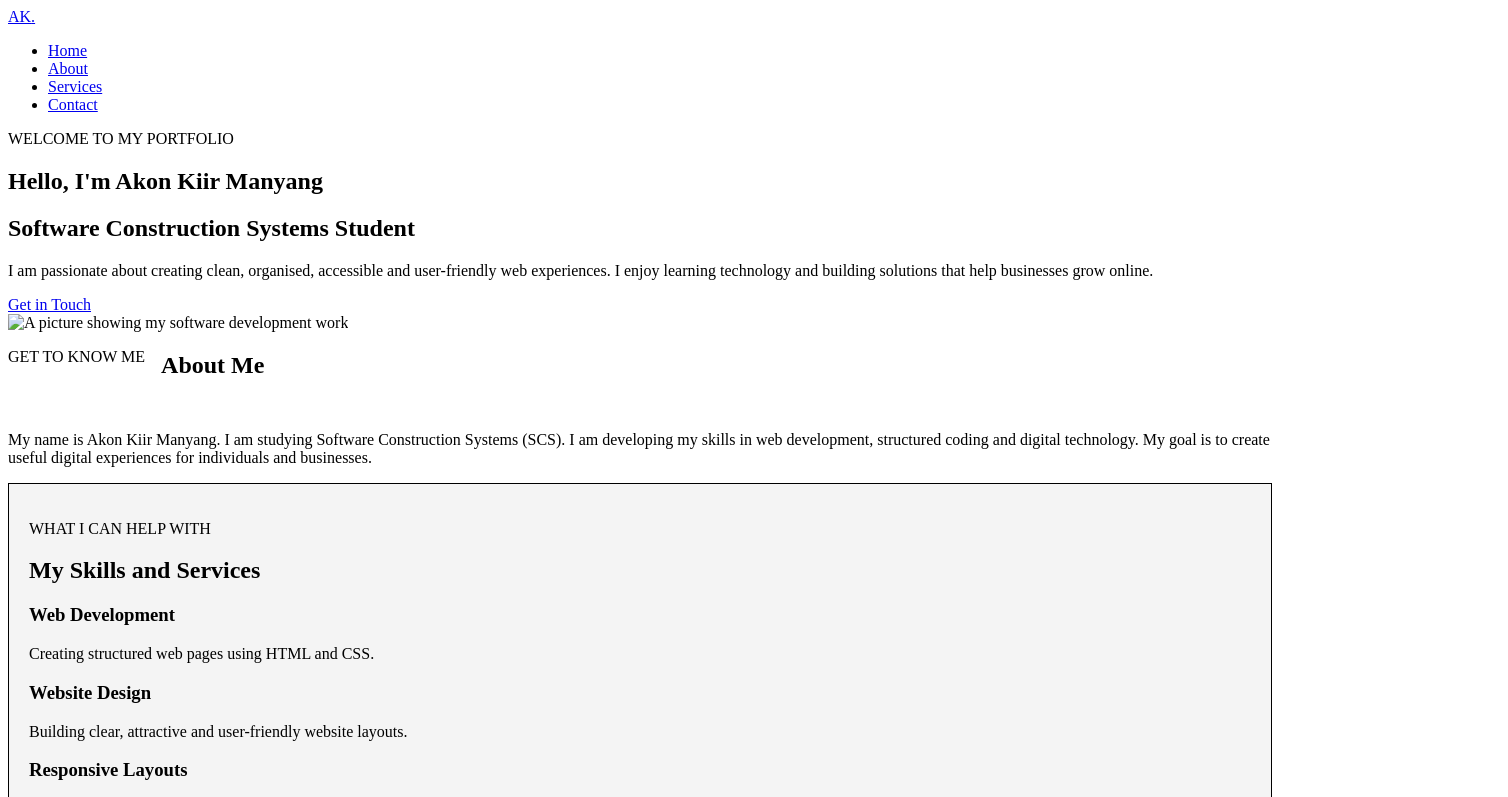
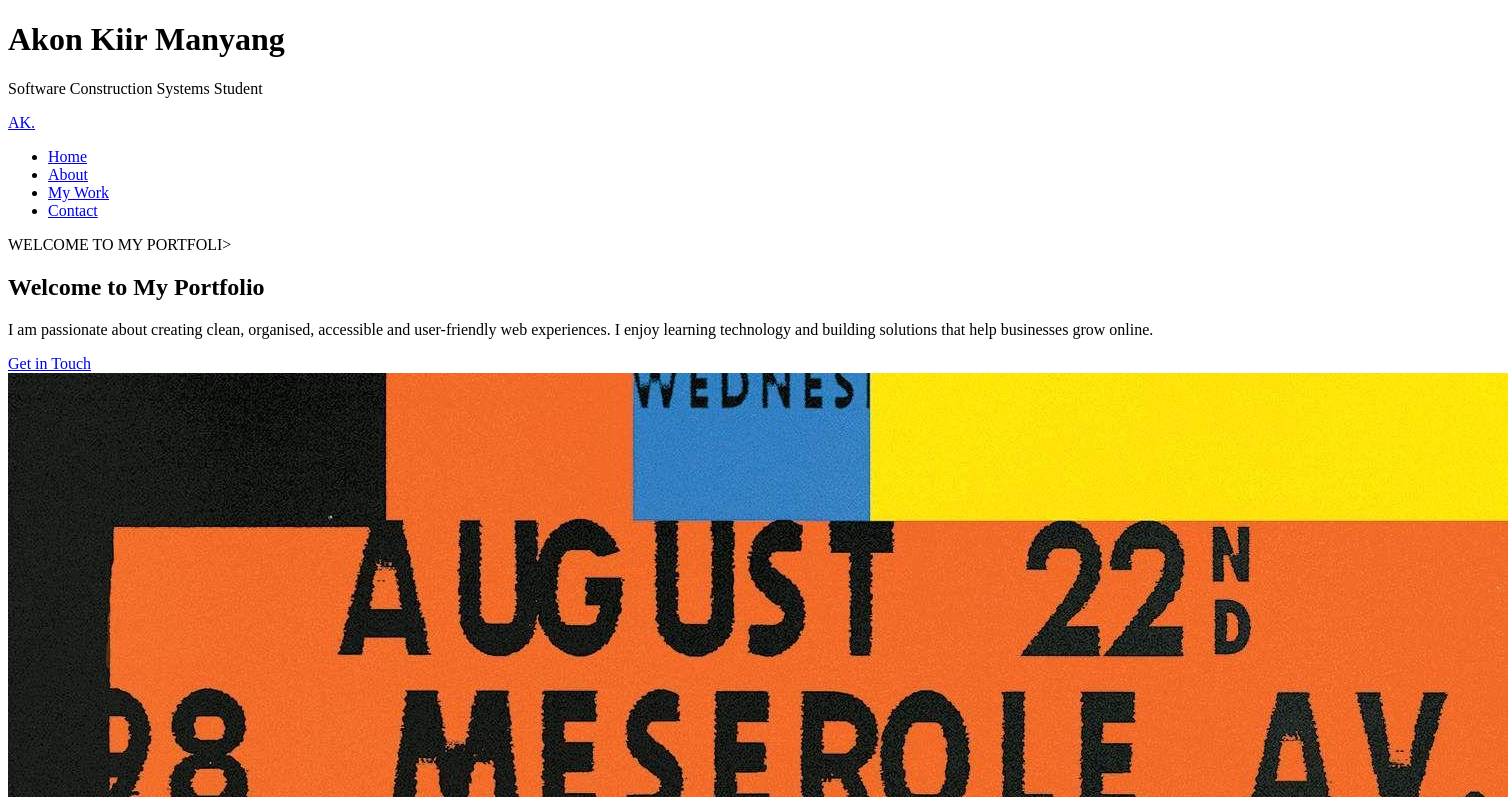
Before and after one commit to akonkiir-manyang123/Bio-page, a plain HTML site: page index.html in a window 1280 px wide. Shown: the top 797 px of the page, 1508 px wide, since content can reach past the window. Drawn offline with Linux system fonts and the light colour scheme.

Commit message:
Complete profile rebuild and add work image

```diff
--- a/index.html
+++ b/index.html
@@ -5,20 +5,24 @@
     <meta charset="UTF-8">
     <meta name="viewport" content="width=device-width, initial-scale=1">
     <meta name="description" content="Akon Kiir Manyang's professional web development portfolio and contact information.">
-    <title>Akon Kiir Manyang | Portfolio</title>
+    <title>Akon Kiir Manyang | Software Construction Systems Student</title>
     <link rel="stylesheet" href="style.css">
 </head>
 
 <body>
 
     <header class="site-header">
+    <div class="header-profile">
+        <h1>Akon Kiir Manyang</h1>
+        <p>Software Construction Systems Student</p>
+    </div>
+
     <nav class="navbar">
         <a href="#home" class="logo">AK<span>.</span></a>
-
         <ul class="nav-links">
             <li><a href="#home">Home</a></li>
             <li><a href="#about">About</a></li>
-                <li><a href="#services">Services</a></li>
+            <li><a href="#work">My Work</a></li>
             <li><a href="#contact">Contact</a></li>
         </ul>
     </nav>
@@ -28,11 +32,9 @@
 
         <section class="hero" id="home">
             <div class="hero-content">
-                <p class="eyebrow">WELCOME TO MY PORTFOLIO</p>
+                <p class="eyebrow">WELCOME TO MY PORTFOLI>
 
-                <h1>Hello, I'm <span>Akon Kiir Manyang</span></h1>
-
-                <h2>Software Construction Systems Student</h2>
+                <h2>Welcome to My Portfolio</h2>
 
                 <p class="hero-description">
                     I am passionate about creating clean, organised,
@@ -49,7 +51,7 @@
             <div class="hero-image">
                 <img
                     src="images/my-work.jpg"
-                    alt="A picture showing my software development work">
+
             </div>
         </section>
 
@@ -67,7 +69,7 @@
             </p>
         </section>
 
-        <section class="services section" id="services">
+        <section class="services section" id="work">
             <p class="eyebrow">WHAT I CAN HELP WITH</p>
             <h2>My Skills and Services</h2>
 
@@ -121,7 +123,8 @@
 
     <footer class="footer">
 <p>&copy; 2026 Akon Kiir Manyang. All rights reserved.</p>
+<p>Email: <a href="mailto:missmanyang@gmail.com">missmanyang@gmail.com</a></p>
+        <p>&copy; 2026 Akon Kiir Manyang. All rights reserved.</p>
     </footer>
-
 </body>
 </html>
```
Also changed, not shown: images/my-work.jpg (added). Lines whose indentation alone changed are shown as unchanged.
